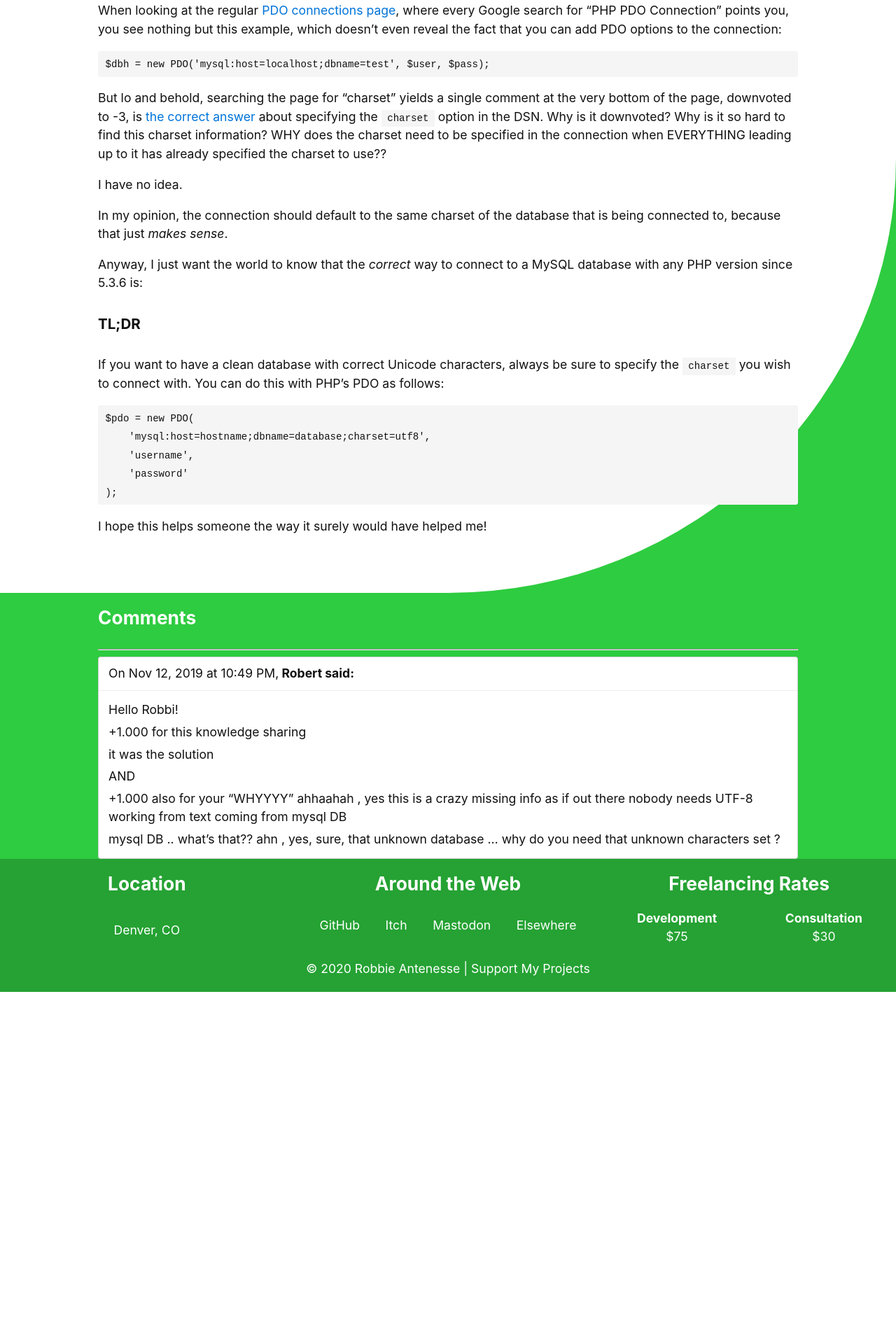
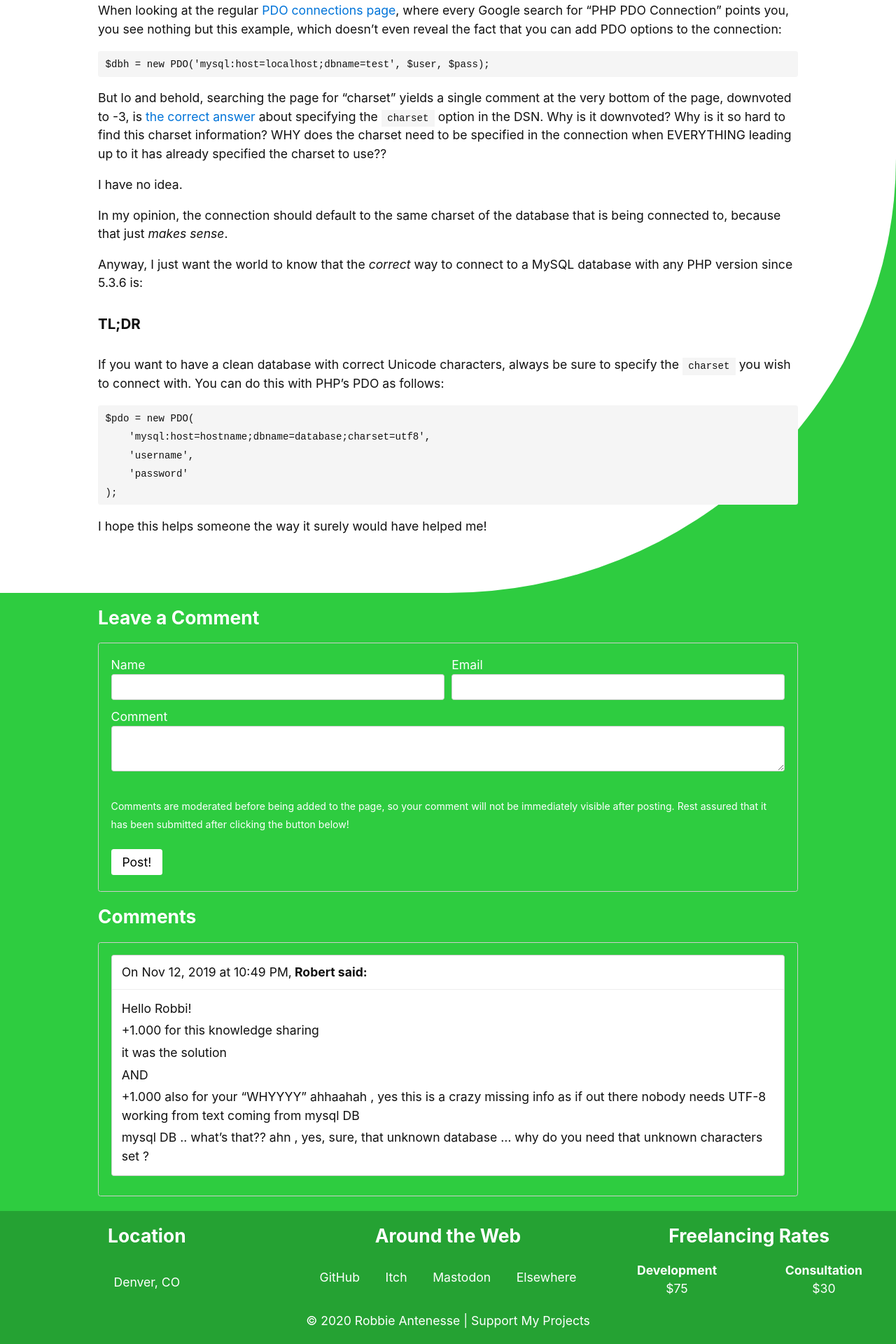
Before and after one commit to Alamantus/robbie.antenesse.net, a Jekyll site: the page built from _posts/2017-09-29-mysql-php-pdo-connection.md, in a window 1280 px wide. Shown: the part 1690-3610 px from the top of the page at 70% size. Built offline with Jekyll 4.4.1, drawn with Linux system fonts in a browser that asks for light colours; before the commit the page ends 3107 px from its top, so only the background shows below that.

Commit message:
Add comments with StaticMan via staticmanlab

```diff
--- a/_layouts/post.html
+++ b/_layouts/post.html
@@ -20,13 +20,11 @@ layout: default
   <div class="fancy-accent bottom right" role="presentation" aria-hidden="true"><div></div></div>
 </section>
 
-<section class="background-green">
-  {% for p in site.data.comments %}
-  {% if p[0] == page_slug %}
+<section id="comments">
+  {% if page.comments == true %}
   <header class="container">
-        <h2>Comments</h2>
-        {% comment %}
-        <form method="POST" action="https://api.staticman.net/v2/entry/Alamantus/robbie.antenesse.net/master/"></form>
+    <h2>Leave a Comment</h2>
+    <form method="POST" action="https://staticman3.herokuapp.com/v3/entry/github/Alamantus/robbie.antenesse.net/master/comments">
       <fieldset class="flex one two-700">
         <label>Name<br />
           <input name="fields[name]" />
@@ -40,15 +38,24 @@ layout: default
       </fieldset>
       <input name="options[slug]" type="hidden" value="{{ page_slug }}">
       <input name="options[redirect]" type="hidden" value="{{ site.url }}{{ page.url }}">
-          <button style="background:white;color:black;" type="submit">Post!</button>
+      <p>
+        <small>Comments are moderated before being added to the page, so your comment will not be
+        immediately visible after posting. Rest assured that it has been submitted after clicking
+        the button below!</small>
+      </p>
+      <button type="submit">Post!</button>
     </form>
-        {% endcomment %}
-        <hr />
   </header>
+  {% endif %}
+  {% for p in site.data.comments %}
+  {% if p[0] == page_slug %}
+  <section class="container">
+    <h2>Comments</h2>
+    <div class="comment-container">
     {% assign comments = p[1] %}
     {% for c in comments %}
       {% assign comment = c[1] %}
-        <article class="container card">
+      <article class="comment">
         <header>
           <span style="font-weight:normal;">{{ comment.date | date: "On %b %-d, %Y at %I:%M %p" }},</span>
           <span>{{ comment.name }} said:</span>
@@ -58,6 +65,8 @@ layout: default
         </footer>
       </article>
     {% endfor %}
+    </div>
+  </section>
   {% endif %}
   {% endfor %}
 </section>
--- a/_sass/_customizations.scss
+++ b/_sass/_customizations.scss
@@ -211,6 +211,42 @@ button, .button {
   }
 }
 
+#comments {
+  @extend .background-green;
+
+  padding-bottom: 1.2em;
+
+  header form {
+    box-shadow: $picnic-card-shadow;
+    border-radius: $picnic-card-radius;
+    border: $picnic-card-border;
+    padding: 1em;
+
+    button[type="submit"] {
+      background: white;
+      color: black;
+    }
+  }
+
+  .comment-container {
+    box-shadow: $picnic-card-shadow;
+    border-radius: $picnic-card-radius;
+    border: $picnic-card-border;
+    padding: 1em;
+    max-height: 500px;
+    overflow-y: auto;
+
+    article.comment {
+      // @extend .container;
+      @extend .card;
+
+      &:not(:last-child) {
+        margin-bottom:1em;
+      }
+    }
+  }
+}
+
 // Utilities
 .text-center {
   text-align: center;
```
Lines whose indentation alone changed are shown as unchanged.
